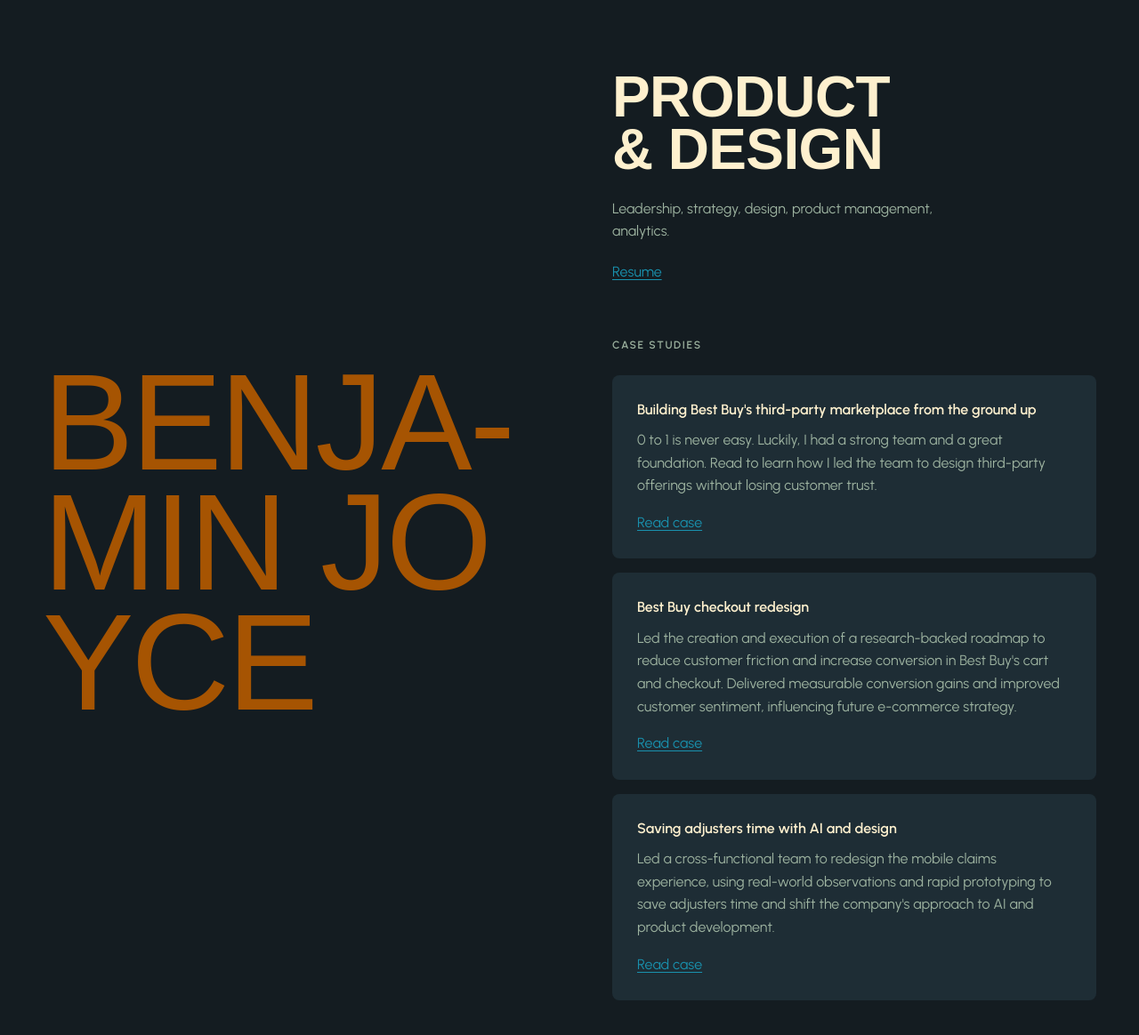
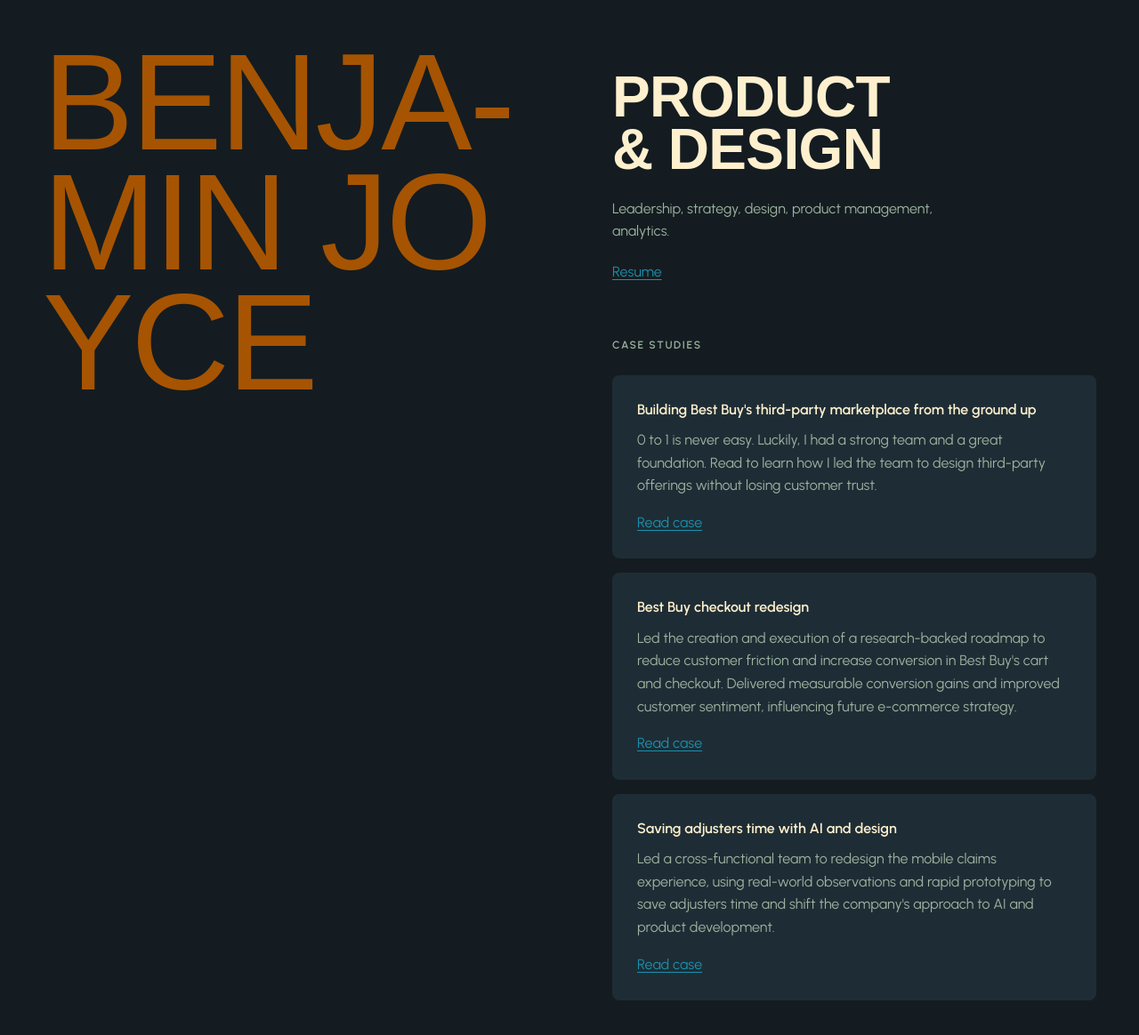
Before and after one commit to benjoycect/benjoycect.github.io, a Jekyll site: the page index.html, which Jekyll copies as it is, in a window 1280 px wide and 1221 px high. Shown: the top 1164 px of the window at 89% size. Built offline with Jekyll 4.4.1, drawn with Linux system fonts in a browser that asks for light colours; some web fonts are replaced; Markdown is read by kramdown in place of the engine named in the settings.

Commit message:
Update index.html

```diff
--- a/index.html
+++ b/index.html
@@ -150,11 +150,7 @@
       /* Left column: giant name as visual element */
       .name-column {
         display: flex;
-        position: sticky;
-        top: 0;
-        height: 100vh;
         display: flex;
-        align-items: center;
         justify-content: center;
         overflow: hidden;
         padding: var(--pad-desktop);
```
